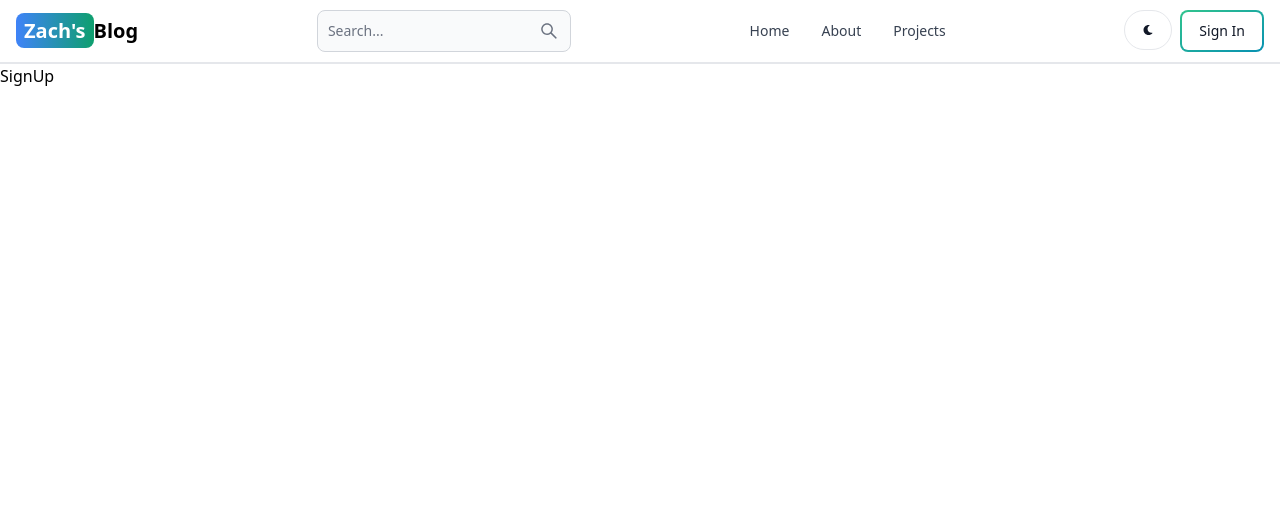
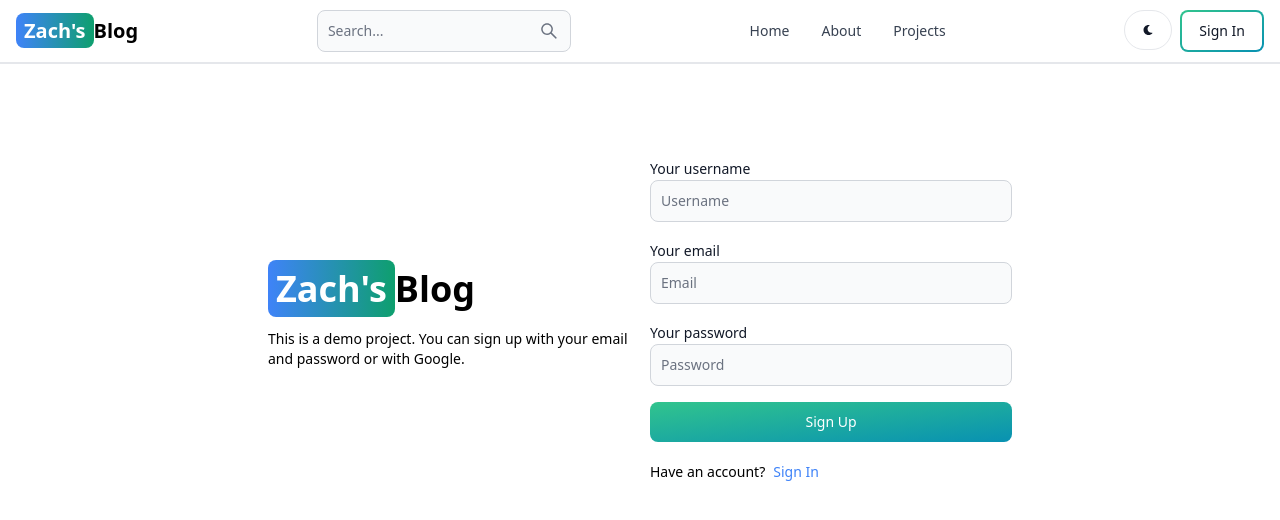
Before and after one commit to ZachWagner1/mern-blog, a React (Vite) app in the folder client/: page /sign-up in a window 1280 px wide. Shown: the top 520 px of the page. Built offline with nearby package versions, Linux system fonts and the light colour scheme.

Commit message:
create signup page ui

```diff
--- a/client/src/components/Header.jsx
+++ b/client/src/components/Header.jsx
@@ -9,8 +9,7 @@
     <Navbar className='border-b-2'>
       <Link
         to='/'
-        className='self-center whitespace-nowrap text-sm sm:text-xl font-semibold dark:text-white'
-      >
+        className='self-center whitespace-nowrap text-sm sm:text-xl font-semibold dark:text-white'>
         <span className='px-2 py-1 bg-gradient-to-r from-blue-500 to-green-500 rounded-lg text-white'>
           Zach's
         </span>
--- a/client/src/pages/SignUp.jsx
+++ b/client/src/pages/SignUp.jsx
@@ -1,7 +1,51 @@
-import React from 'react'
+import { Button, Label, TextInput } from 'flowbite-react';
+import { Link } from 'react-router-dom';
 
 export default function SignUp() {
   return (
-    <div>SignUp</div>
+    <div className='min-h-screen mt-20'>
+      <div className='flex p-3 max-w-3xl mx-auto flex-col md:flex-row md:items-center gap-5'>
+        {/*left */}
+        <div className='flex-1'>
+          <Link
+            to='/'
+            className='font-bold dark:text-white text-4xl'>
+              <span className='px-2 py-1 bg-gradient-to-r from-blue-500 to-green-500 rounded-lg text-white'>
+                Zach's
+              </span>
+            Blog
+        </Link>
+        <p className='text-sm mt-5'>
+          This is a demo project. You can sign up with your email and password or with Google.
+        </p>
+        </div>
+        {/*right */}
+        <div className='flex-1'>
+          <form className='flex flex-col gap-4'>
+            <div>
+              <Label value='Your username' />
+              <TextInput type='text' placeholder='Username'id='username'/>
+            </div>
+            <div>
+              <Label value='Your email' />
+              <TextInput type='text' placeholder='Email'id='email'/>
+            </div>
+            <div>
+              <Label value='Your password' />
+              <TextInput type='text' placeholder='Password'id='password'/>
+            </div>
+            <Button gradientDuoTone='greenToBlue' type='submit'>
+              Sign Up
+            </Button>
+          </form>
+          <div className='flex gap-2 text-sm mt-5'>
+            <span>Have an account?</span>
+            <Link to='/sign-in' className='text-blue-500'>
+              Sign In
+            </Link>
+          </div>
+        </div>
+      </div>
+    </div>
   )
 }
```
Also changed, not shown: 1 other file (tests, documents, lock files or other folders).
